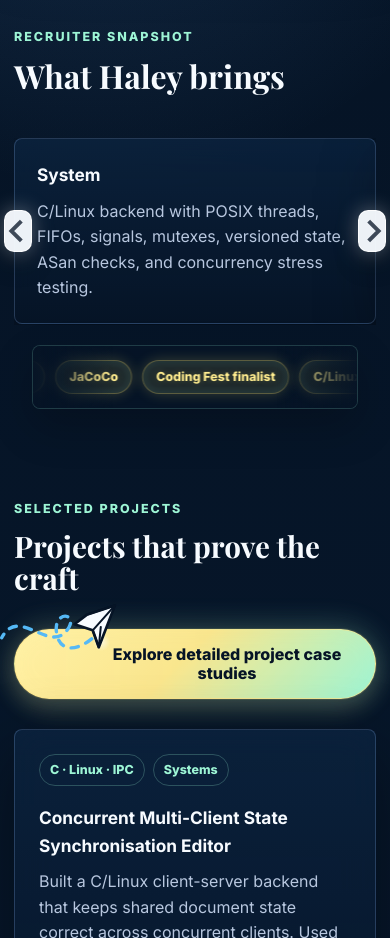
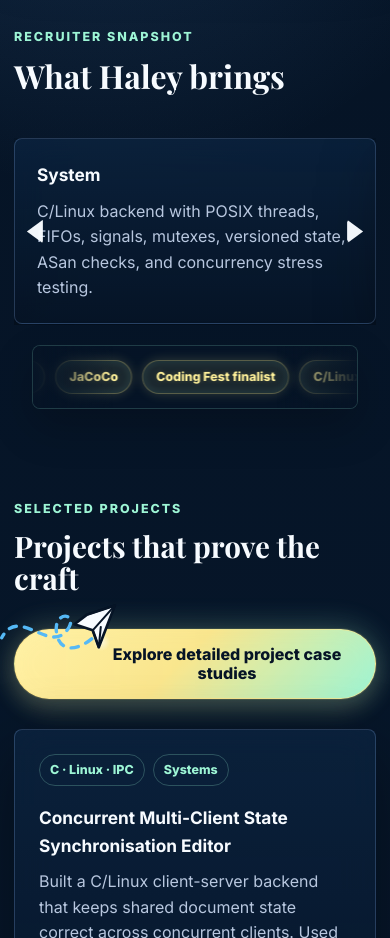
Before and after one commit to HaleyyT/portfolio, a website built with Vite: page index.html in a window 390 px wide. Shown: the part 1380-2318 px from the top of the page. Built offline with nearby package versions, Linux system fonts and the light colour scheme.

Commit message:
Polish recruiter carousel motion

```diff
--- a/src/main.js
+++ b/src/main.js
@@ -659,17 +659,31 @@ function visibleSnapshotCount() {
 function setupSnapshotCarousel() {
   if (!snapshotTrack || !snapshotPrev || !snapshotNext) return;
 
+  const originalCards = Array.from(snapshotTrack.children);
+  originalCards.forEach((card) => {
+    const beforeClone = card.cloneNode(true);
+    const afterClone = card.cloneNode(true);
+    beforeClone.setAttribute("aria-hidden", "true");
+    afterClone.setAttribute("aria-hidden", "true");
+    snapshotTrack.append(afterClone);
+    snapshotTrack.insertBefore(beforeClone, snapshotTrack.firstChild);
+  });
+
   const cards = Array.from(snapshotTrack.children);
-  let index = 0;
+  const originalCount = originalCards.length;
+  let index = originalCount;
 
-  function updateSnapshotPosition() {
-    const visible = visibleSnapshotCount();
-    const maxIndex = Math.max(0, cards.length - visible);
-    index = ((index % (maxIndex + 1)) + (maxIndex + 1)) % (maxIndex + 1);
+  function updateSnapshotPosition(animate = true) {
     const cardWidth = cards[0]?.getBoundingClientRect().width || 0;
     const styles = window.getComputedStyle(snapshotTrack);
     const gap = Number.parseFloat(styles.columnGap || styles.gap || "0") || 0;
+    snapshotTrack.style.transition = animate ? "" : "none";
     snapshotTrack.style.transform = `translateX(-${index * (cardWidth + gap)}px)`;
+    if (!animate) {
+      window.requestAnimationFrame(() => {
+        snapshotTrack.style.transition = "";
+      });
+    }
   }
 
   snapshotPrev.addEventListener("click", () => {
@@ -682,8 +696,15 @@ function setupSnapshotCarousel() {
     updateSnapshotPosition();
   });
 
-  window.addEventListener("resize", updateSnapshotPosition);
-  updateSnapshotPosition();
+  snapshotTrack.addEventListener("transitionend", () => {
+    if (index >= originalCount * 2 || index < originalCount) {
+      index = ((((index - originalCount) % originalCount) + originalCount) % originalCount) + originalCount;
+      updateSnapshotPosition(false);
+    }
+  });
+
+  window.addEventListener("resize", () => updateSnapshotPosition(false));
+  updateSnapshotPosition(false);
 }
 
 setupSnapshotCarousel();
--- a/src/styles.css
+++ b/src/styles.css
@@ -377,14 +377,11 @@ footer p {
   position: absolute;
   top: 50%;
   z-index: 4;
-  width: 30px;
-  height: 48px;
-  border: 1px solid rgba(255, 255, 255, 0.82);
-  border-radius: 10px;
-  background: rgba(247, 251, 255, 0.96);
-  box-shadow:
-    0 0 20px rgba(247, 251, 255, 0.34),
-    0 12px 26px rgba(0, 0, 0, 0.24);
+  width: 29px;
+  height: 36px;
+  border: 0;
+  border-radius: 14px;
+  background: transparent;
   transform: translateY(-50%);
 }
 
@@ -393,34 +390,44 @@ footer p {
   position: absolute;
   top: 50%;
   left: 50%;
-  width: 12px;
-  height: 12px;
-  border-top: 4px solid rgba(6, 20, 38, 0.76);
-  border-left: 4px solid rgba(6, 20, 38, 0.76);
+  width: 24px;
+  height: 32px;
+  background: rgba(247, 251, 255, 0.98);
+  border-radius: 9px;
+  filter:
+    drop-shadow(0 0 20px rgba(247, 251, 255, 0.72))
+    drop-shadow(0 8px 14px rgba(0, 0, 0, 0.2));
 }
 
 .snapshot-nav.previous {
-  left: -30px;
+  left: 30px;
 }
 
 .snapshot-nav.previous::before {
-  transform: translate(-38%, -50%) rotate(-45deg);
+  clip-path: polygon(12% 50%, 92% 8%, 92% 92%);
+  transform: translate(-50%, -50%);
 }
 
 .snapshot-nav.next {
-  right: -30px;
+  right: 30px;
 }
 
 .snapshot-nav.next::before {
-  transform: translate(-62%, -50%) rotate(135deg);
+  clip-path: polygon(88% 50%, 8% 8%, 8% 92%);
+  transform: translate(-50%, -50%);
 }
 
 .snapshot-nav:hover,
 .snapshot-nav:focus-visible {
+  background: transparent;
+}
+
+.snapshot-nav:hover::before,
+.snapshot-nav:focus-visible::before {
   background: #ffffff;
-  box-shadow:
-    0 0 26px rgba(247, 251, 255, 0.48),
-    0 14px 34px rgba(157, 245, 213, 0.18);
+  filter:
+    drop-shadow(0 0 28px rgba(247, 251, 255, 0.86))
+    drop-shadow(0 10px 18px rgba(157, 245, 213, 0.22));
 }
 
 .technical-depth-strip {
@@ -471,19 +478,19 @@ footer p {
   display: inline-flex;
   align-items: center;
   width: fit-content;
-  border: 1px solid rgba(255, 231, 111, 0.28);
+  border: 1px solid rgba(255, 239, 142, 0.28);
   border-radius: 999px;
-  background: rgba(255, 231, 111, 0.1);
-  color: #ffed8f;
+  background: rgba(255, 239, 142, 0.085);
+  color: #fff19a;
   font-size: 0.78rem;
   font-weight: 850;
   line-height: 1.2;
   min-height: 34px;
   padding: 0 13px;
   box-shadow:
-    0 0 14px rgba(255, 231, 111, 0.2),
+    0 0 12px rgba(255, 239, 142, 0.18),
     inset 0 0 12px rgba(157, 245, 213, 0.12);
-  text-shadow: 0 0 8px rgba(255, 231, 111, 0.2);
+  text-shadow: 0 0 7px rgba(255, 239, 142, 0.18);
 }
 
 .section-heading {
@@ -1153,16 +1160,21 @@ footer {
   }
 
   .snapshot-nav {
-    width: 28px;
-    height: 42px;
+    width: 25px;
+    height: 34px;
+  }
+
+  .snapshot-nav::before {
+    width: 20px;
+    height: 28px;
   }
 
   .snapshot-nav.previous {
-    left: -10px;
+    left: 8px;
   }
 
   .snapshot-nav.next {
-    right: -10px;
+    right: 8px;
   }
 
   .section {
```
